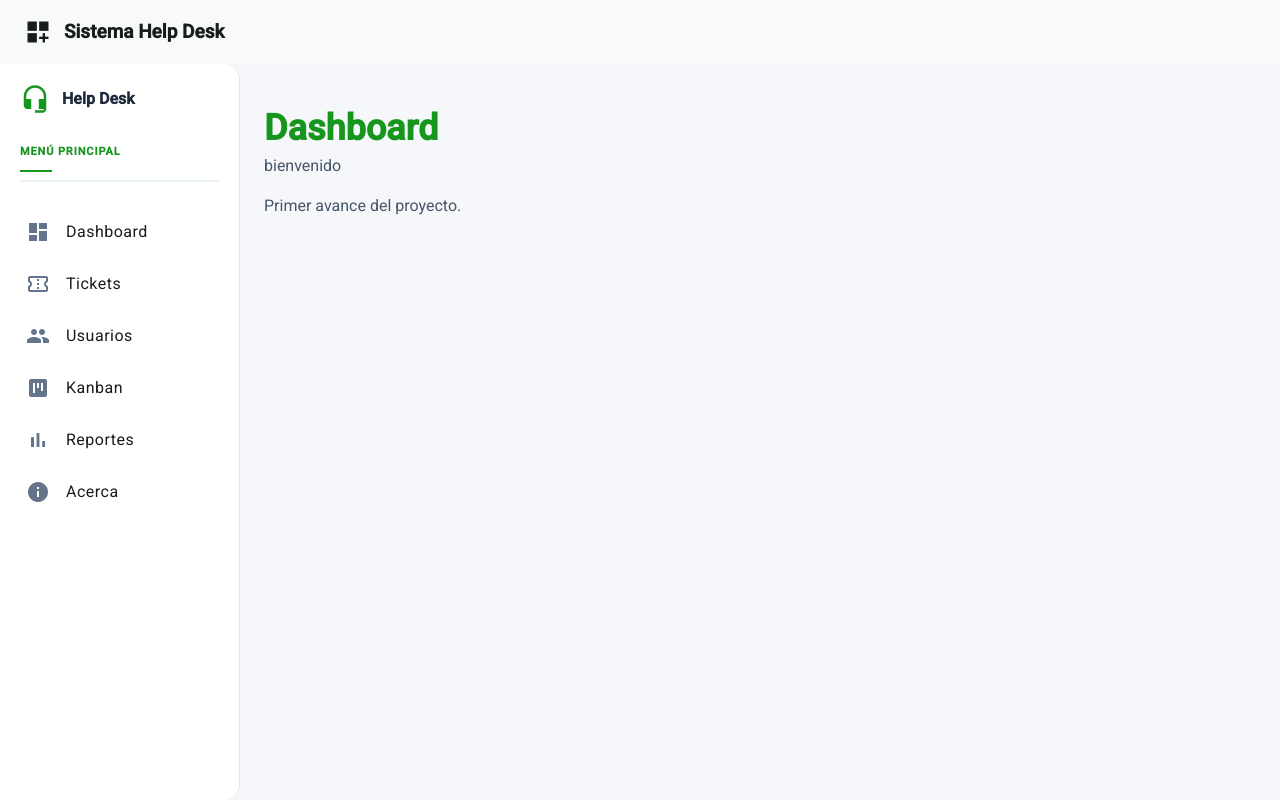
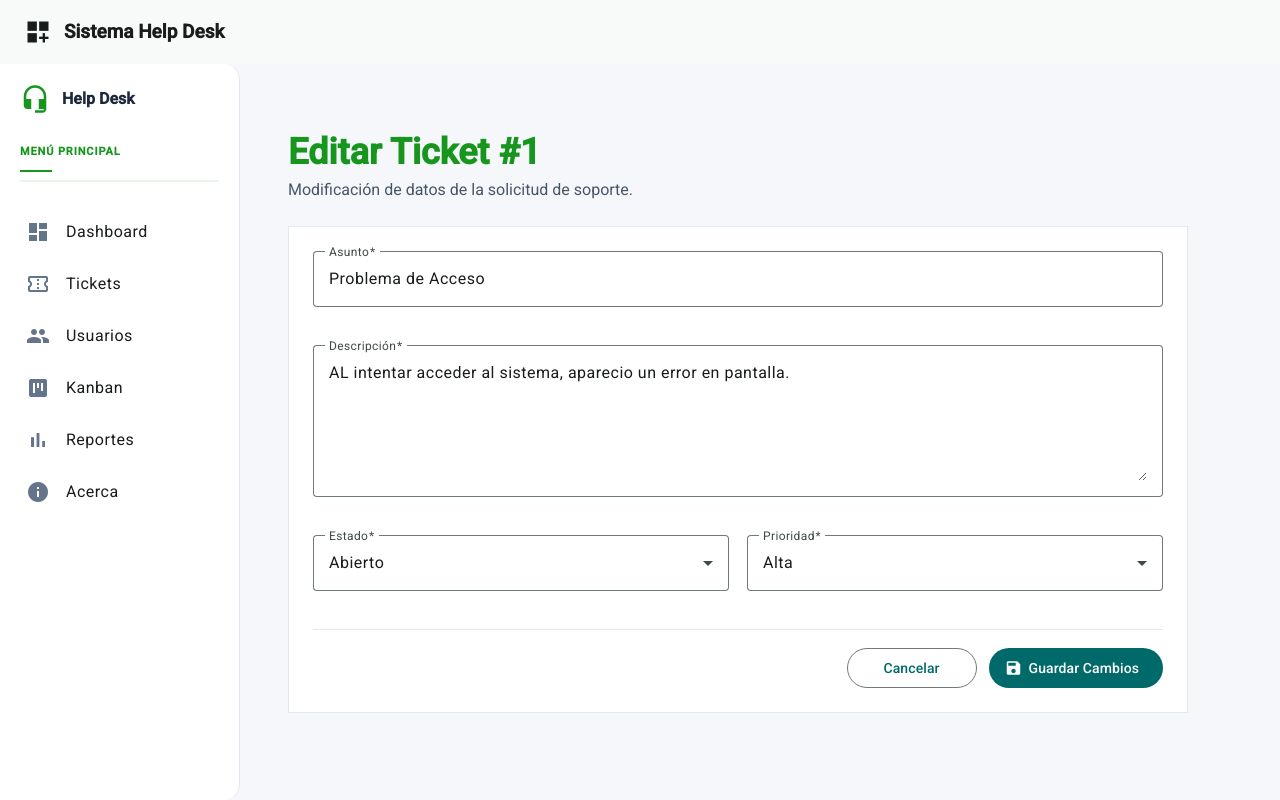
Before and after one commit to Jose-Alarcon-A/Help-Desk, an Angular app: page /tickets/editar/1 in a window 1280 px wide. Built offline with nearby package versions, Linux system fonts and the light colour scheme; data requests are answered from the project's data file.

Commit message:
Clase 13-10-2026

```diff
--- a/db.json
+++ b/db.json
@@ -3,7 +3,7 @@
     {
       "id": "1",
       "asunto": "Problema de Acceso",
-      "description": "AL intentar acceder al sistema, aparecio un error en pantalla.",
+      "descripcion": "AL intentar acceder al sistema, aparecio un error en pantalla.",
       "estado": "Abierto",
       "prioridad": "Alta",
       "fechaCreacion": "2026-10-01"
@@ -11,7 +11,7 @@
     {
       "id": "2",
       "asunto": "Error al generar resumen",
-      "description": "Durante el proceso de generacion del resumen, el sistema se demora y luego un error aparece en pantalla.",
+      "descripcion": "Durante el proceso de generacion del resumen, el sistema se demora y luego un error aparece en pantalla.",
       "estado": "En proceso",
       "prioridad": "Media",
       "fechaCreacion": "2026-09-30"
@@ -19,7 +19,7 @@
     {
       "id": "3",
       "asunto": "Problema de impresión",
-      "description": "Al intentar imprimir un documento, la impresora no responde y el sistema muestra un mensaje de error.",
+      "descripcion": "Al intentar imprimir un documento, la impresora no responde y el sistema muestra un mensaje de error.",
       "estado": "Cerrado",
       "prioridad": "Baja",
       "fechaCreacion": "2026-09-20"
@@ -27,7 +27,7 @@
     {
       "id": "4",
       "asunto": "Problema de Acceso",
-      "description": "AL intentar acceder al sistema, aparecio un error en pantalla.",
+      "descripcion": "AL intentar acceder al sistema, aparecio un error en pantalla.",
       "estado": "Abierto",
       "prioridad": "Baja",
       "fechaCreacion": "2026-10-01"
@@ -35,7 +35,7 @@
     {
       "id": "5",
       "asunto": "Error al generar resumen",
-      "description": "Durante el proceso de generacion del resumen, el sistema se demora y luego un error aparece en pantalla.",
+      "descripcion": "Durante el proceso de generacion del resumen, el sistema se demora y luego un error aparece en pantalla.",
       "estado": "En proceso",
       "prioridad": "Alta",
       "fechaCreacion": "2026-09-30"
@@ -43,7 +43,7 @@
     {
       "id": "6",
       "asunto": "Problema de impresión",
-      "description": "Al intentar imprimir un documento, la impresora no responde y el sistema muestra un mensaje de error.",
+      "descripcion": "Al intentar imprimir un documento, la impresora no responde y el sistema muestra un mensaje de error.",
       "estado": "Cerrado",
       "prioridad": "Media",
       "fechaCreacion": "2026-09-20"
@@ -51,7 +51,7 @@
     {
       "id": "7",
       "asunto": "Problema de Acceso",
-      "description": "AL intentar acceder al sistema, aparecio un error en pantalla.",
+      "descripcion": "AL intentar acceder al sistema, aparecio un error en pantalla.",
       "estado": "Abierto",
       "prioridad": "Alta",
       "fechaCreacion": "2026-10-01"
@@ -59,7 +59,7 @@
     {
       "id": "8",
       "asunto": "Error al generar resumen",
-      "description": "Durante el proceso de generacion del resumen, el sistema se demora y luego un error aparece en pantalla.",
+      "descripcion": "Durante el proceso de generacion del resumen, el sistema se demora y luego un error aparece en pantalla.",
       "estado": "En proceso",
       "prioridad": "Media",
       "fechaCreacion": "2026-09-30"
@@ -67,7 +67,7 @@
     {
       "id": "9",
       "asunto": "Problema de impresión",
-      "description": "Al intentar imprimir un documento, la impresora no responde y el sistema muestra un mensaje de error.",
+      "descripcion": "Al intentar imprimir un documento, la impresora no responde y el sistema muestra un mensaje de error.",
       "estado": "Cerrado",
       "prioridad": "Baja",
       "fechaCreacion": "2026-09-20"
@@ -75,7 +75,7 @@
     {
       "id": "10",
       "asunto": "Problema de Acceso",
-      "description": "AL intentar acceder al sistema, aparecio un error en pantalla.",
+      "descripcion": "AL intentar acceder al sistema, aparecio un error en pantalla.",
       "estado": "Abierto",
       "prioridad": "Media",
       "fechaCreacion": "2026-10-01"
@@ -83,7 +83,7 @@
     {
       "id": "11",
       "asunto": "Error al generar resumen",
-      "description": "Durante el proceso de generacion del resumen, el sistema se demora y luego un error aparece en pantalla.",
+      "descripcion": "Durante el proceso de generacion del resumen, el sistema se demora y luego un error aparece en pantalla.",
       "estado": "En proceso",
       "prioridad": "Baja",
       "fechaCreacion": "2026-09-30"
@@ -91,7 +91,7 @@
     {
       "id": "12",
       "asunto": "Problema de impresión",
-      "description": "Al intentar imprimir un documento, la impresora no responde y el sistema muestra un mensaje de error.",
+      "descripcion": "Al intentar imprimir un documento, la impresora no responde y el sistema muestra un mensaje de error.",
       "estado": "Cerrado",
       "prioridad": "Alta",
       "fechaCreacion": "2026-09-20"
@@ -99,7 +99,7 @@
     {
       "id": "13",
       "asunto": "Problema de Acceso",
-      "description": "AL intentar acceder al sistema, aparecio un error en pantalla.",
+      "descripcion": "AL intentar acceder al sistema, aparecio un error en pantalla.",
       "estado": "Abierto",
       "prioridad": "Alta",
       "fechaCreacion": "2026-10-01"
@@ -107,7 +107,7 @@
     {
       "id": "14",
       "asunto": "Error al generar resumen",
-      "description": "Durante el proceso de generacion del resumen, el sistema se demora y luego un error aparece en pantalla.",
+      "descripcion": "Durante el proceso de generacion del resumen, el sistema se demora y luego un error aparece en pantalla.",
       "estado": "En proceso",
       "prioridad": "Media",
       "fechaCreacion": "2026-09-30"
@@ -115,18 +115,10 @@
     {
       "id": "15",
       "asunto": "Problema de impresión",
-      "description": "Al intentar imprimir un documento, la impresora no responde y el sistema muestra un mensaje de error.",
+      "descripcion": "Al intentar imprimir un documento, la impresora no responde y el sistema muestra un mensaje de error.",
       "estado": "Cerrado",
       "prioridad": "Baja",
       "fechaCreacion": "2026-09-20"
-    },
-    {
-      "asunto": "testsetsetset",
-      "descripcion": "estetststset",
-      "estado": "Abierto",
-      "prioridad": "Baja",
-      "fechaCreacion": "2026-10-08",
-      "id": "4I5pQvoD2Hg"
     }
   ],
   "usuarios": [
--- a/src/app/app.routes.ts
+++ b/src/app/app.routes.ts
@@ -25,6 +25,10 @@ export const routes: Routes = [
         component: TicketForm
     },
     {
+        path: 'tickets/editar/:id',
+        component: TicketForm
+    },
+    {
         path: 'kanban',
         component: Kanban
     },
--- a/src/app/pages/ticket-form/ticket-form.html
+++ b/src/app/pages/ticket-form/ticket-form.html
@@ -1,9 +1,33 @@
 <section class="ticket-form-page">
 
   <div class="encabezado">
-    <h1>Nuevo Ticket</h1>
-    <p>Registra una nueva solicitud de soporte.</p>
+    <h1>
+      @if (modoEdicion()) {
+        Editar Ticket #{{ ticketId }}
+      } @else {
+        Nuevo Ticket
+      }
+    </h1>
+    <p>
+      @if (modoEdicion()) {
+        Modificación de datos de la solicitud de soporte.
+      } @else {
+        Registra una nueva solicitud de soporte.
+      }
+      </p>
   </div>
+
+  @if (cargando()) {
+    <div class="mensaje-cargando">
+      Cargando Ticket...
+    </div>
+  }
+  @else if (errorCargado()) {
+    <div class="error-cargado">
+      No fue posible cargar el ticket.
+    </div>
+  }
+  @else {
 
     <form
       class="formulario"
@@ -99,7 +123,11 @@
 
       @if (errorGuardado()) {
         <div class="error-guardado">
-        No fue posible crear el ticket. Intenta nuevamente.
+          @if(modoEdicion()) {
+            No fue posible actualizar el ticket.
+          } @else {
+            No fue posible crear el ticket.
+          }
         </div>
       }
 
@@ -121,8 +149,10 @@
 
           @if (guardando()) {
             Guardando...
+          } @else if (modoEdicion()) {
+            Guardar Cambios
           } @else {
-          Crear ticket
+            Crear Ticket
           }
 
         </button>
@@ -130,5 +160,5 @@
       </div>
 
     </form>
-
+  }
 </section>
--- a/src/app/pages/ticket-form/ticket-form.ts
+++ b/src/app/pages/ticket-form/ticket-form.ts
@@ -1,4 +1,4 @@
-import { Component, inject, signal } from '@angular/core';
+import { Component, inject, signal, OnInit} from '@angular/core';
 import { FormBuilder, ReactiveFormsModule, Validators } from '@angular/forms';
 import { Router } from '@angular/router';
 import { MatFormFieldModule } from '@angular/material/form-field';
@@ -8,6 +8,7 @@ import { MatButtonModule } from '@angular/material/button';
 import { MatIconModule } from '@angular/material/icon';
 import { Ticket } from '../../models/ticket';
 import { TicketService } from '../../services/ticket';
+import { ActivatedRoute } from '@angular/router';
 
 @Component({
   selector: 'app-ticket-form',
@@ -15,14 +16,20 @@ import { TicketService } from '../../services/ticket';
   templateUrl: './ticket-form.html',
   styleUrl: './ticket-form.css'
 })
-export class TicketForm {
+export class TicketForm implements OnInit{
 
   private fb = inject(FormBuilder);
   private ticketService = inject(TicketService);
   private router = inject(Router);
+  private route = inject(ActivatedRoute);
 
   guardando = signal(false);
   errorGuardado = signal(false);
+  modoEdicion = signal(false);
+  cargando = signal(false);
+  errorCargado = signal(false);
+
+  ticketId: string | null = null;
 
   ticketForm = this.fb.group({
     asunto: [
@@ -53,6 +60,41 @@ export class TicketForm {
       Validators.required
     ]
   });
+
+  ngOnInit() : void {
+    const id = this.route.snapshot.paramMap.get('id');
+
+    if(id !== null) {
+      this.ticketId = id;
+      this.modoEdicion.set(true);
+
+      this.cargarTicket(this.ticketId);
+    }
+  }
+
+  cargarTicket(id: string):void {
+    this.cargando.set(true);
+    this.errorCargado.set(false);
+
+    this.ticketService.obtenerTicket(id).subscribe({
+      next: (ticket) => {
+        this.ticketForm.patchValue({
+          asunto: ticket.asunto,
+          descripcion: ticket.descripcion,
+          estado: ticket.estado,
+          prioridad: ticket.prioridad
+        });
+        this.cargando.set(false);
+      },
+
+      error: (error) => {
+        console.error("Error al cargar el ticket:", error);
+        this.errorCargado.set(true);
+        this.cargando.set(false);
+      }
+    });
+  }
+
 
   guardar(): void {
 
--- a/src/app/pages/tickets/tickets.html
+++ b/src/app/pages/tickets/tickets.html
@@ -110,6 +110,26 @@
 
                 </ng-container>
 
+                <ng-container matColumnDef="acciones">
+
+                    <th mat-header-cell *matHeaderCellDef>
+                        Acciones
+                    </th>
+
+                    <td mat-cell *matCellDef="let ticket">
+
+                        <a mat-icon-button href="/tickets/editar/{{ ticket.id }}" aria-label="Editar Ticket">
+                          <mat-icon>edit </mat-icon>
+                        </a>
+
+                       <button mat-icon-button type="button" class="eliminar" [disabled]="eliminandoId() === ticket.id" (click)="eliminarTicket(ticket)" aria-label="Eliminar ticket">
+                        <mat-icon>delete</mat-icon>
+                      </button>
+
+                    </td>
+
+                </ng-container>
+
 
                 <tr
                     mat-header-row
--- a/src/app/pages/tickets/tickets.ts
+++ b/src/app/pages/tickets/tickets.ts
@@ -18,6 +18,8 @@ import {
   MatPaginatorModule
 } from '@angular/material/paginator';
 
+import { MatIconModule } from '@angular/material/icon';
+
 import { Ticket } from '../../models/ticket';
 import { TicketService } from '../../services/ticket';
 
@@ -25,6 +27,7 @@ import { TicketService } from '../../services/ticket';
 @Component({
   selector: 'app-tickets',
   imports: [
+    MatIconModule,
     MatTableModule,
     MatPaginatorModule,
     DatePipe
@@ -39,7 +42,8 @@ export class Tickets implements OnInit {
     'asunto',
     'estado',
     'prioridad',
-    'fechaCreacion'
+    'fechaCreacion',
+    'acciones'
   ];
 
   dataSource = new MatTableDataSource<Ticket>();
@@ -52,13 +56,14 @@ export class Tickets implements OnInit {
 
   error = signal(false);
 
+  eliminandoId = signal<string | null>(null);
+
   @ViewChild(MatPaginator) paginator!: MatPaginator;
 
 
   ngOnInit(): void {
     this.cargarTickets();
   }
-
 
   cargarTickets(): void {
 
@@ -92,4 +97,27 @@ export class Tickets implements OnInit {
 
   }
 
+  eliminarTicket(ticket: Ticket): void {
+    const confirmado = confirm(`¿Estás seguro de eliminar ticket ${ticket.asunto}?`);
+
+    if(!confirmado){
+      return;
+    }
+
+    this.eliminandoId.set(ticket.id);
+
+    this.ticketService.eliminarTicekt(ticket.id).subscribe({
+      next: () => {
+        this.eliminandoId.set(null);
+        this.cargarTickets();
+      },
+      error: (error) => {
+        console.error('Error al eliminar el ticket', error);
+        this.eliminandoId.set(null);
+      }
+    });
+
+  }
+
+
 }
--- a/src/app/services/ticket.ts
+++ b/src/app/services/ticket.ts
@@ -15,9 +15,20 @@ export class TicketService {
     obtenerTickets():Observable<Ticket[]> {
         return this.http.get<Ticket[]>(this.apiUrl);
     }
+    obtenerTicket(id: string): Observable<Ticket> {
+        return this.http.get<Ticket>(`${this.apiUrl}/${id}`);
+    }
 
     crearTicket(ticket: Omit<Ticket, 'id'>):Observable<Ticket> {
         return this.http.post<Ticket>(this.apiUrl, ticket);
     }
 
+    actualizarTicket(id: string, ticket: Omit<Ticket, 'id'>):Observable<Ticket> {
+        return this.http.put<Ticket>(`${this.apiUrl}/${id}`, ticket);
+    }
+
+    eliminarTicekt(id: string):Observable<void> {
+        return this.http.delete<void>(`${this.apiUrl}/${id}`);
+    }
+
 }
```
Lines whose indentation alone changed are shown as unchanged.
